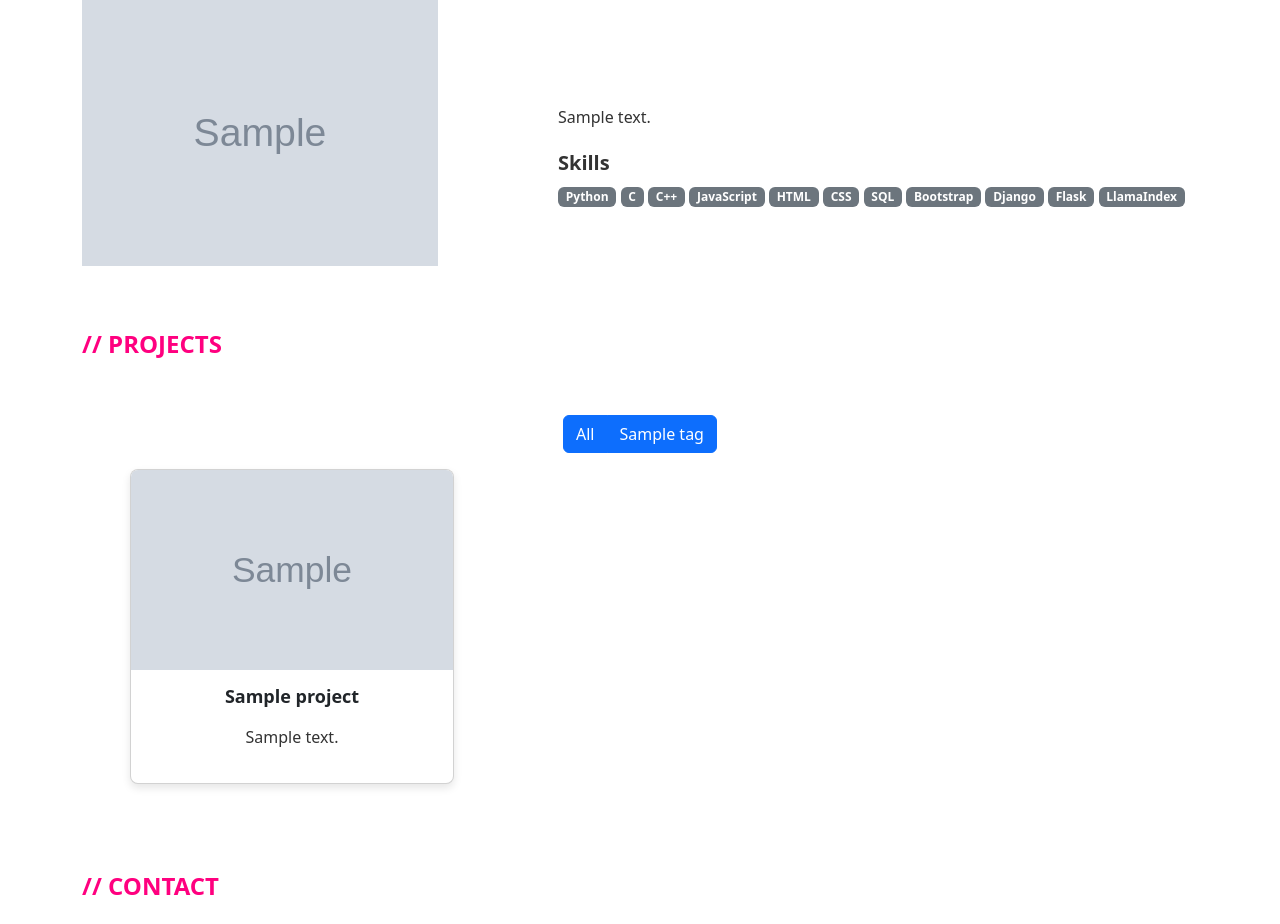
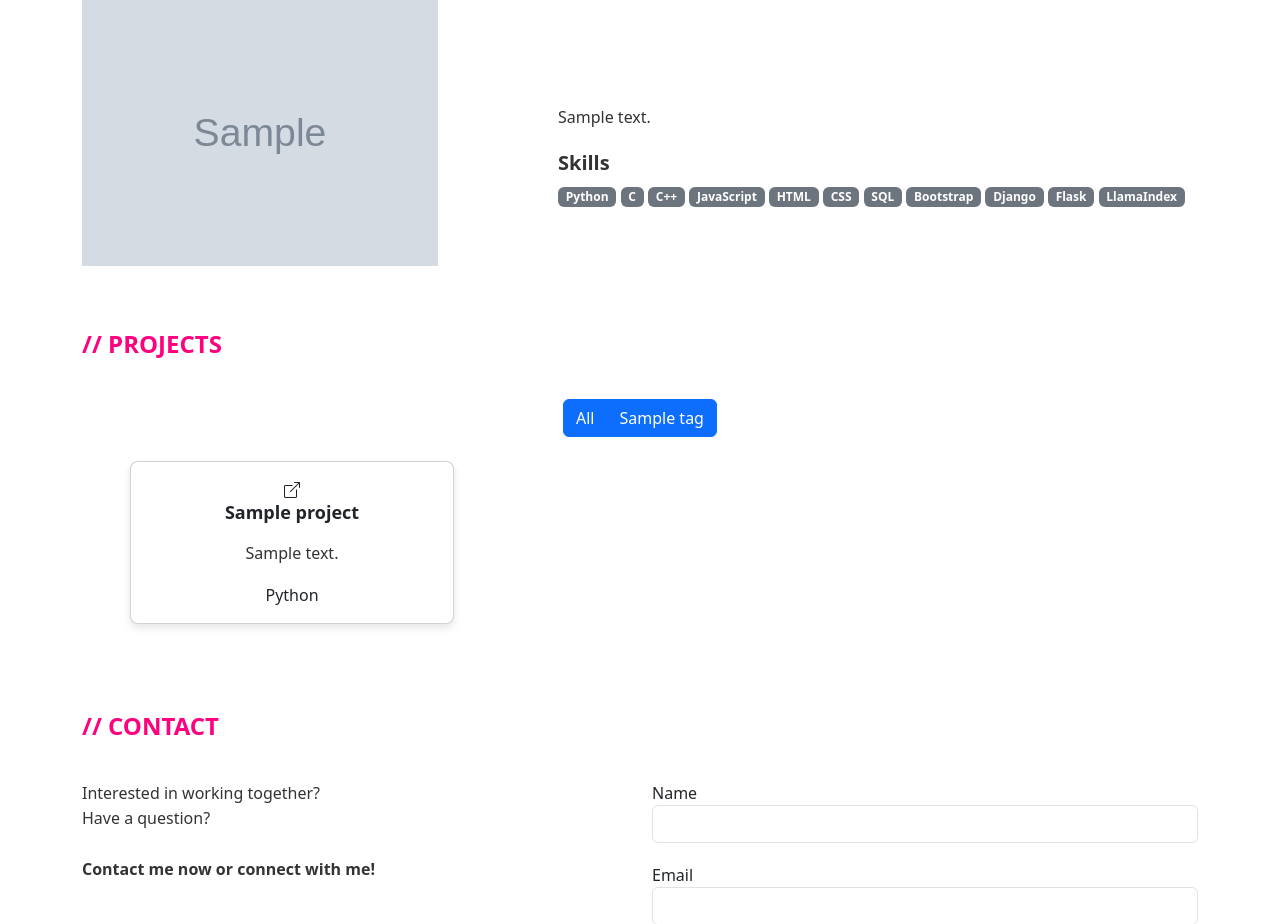
Before and after one commit to tiziaco/portfolio-website, a Django app: page / in a window 1280 px wide. Shown: the part 934-1858 px from the top of the page. Run offline with Django 5.2, Linux system fonts and the light colour scheme; data comes from the database, SQL or seed files in the repository; tables that the repository leaves empty hold one stand-in row (values such as "Sample post"); grey boxes marked "Sample" are stand-in pictures.

Commit message:
modify project cards

```diff
--- a/portfolio/main/templates/components/projects.html
+++ b/portfolio/main/templates/components/projects.html
@@ -5,7 +5,7 @@
 
 			<h2 class="section-title">// PROJECTS</h2>
 
-			<div class="container d-flex align-items-center justify-content-center py-3">
+			<div class="container d-flex align-items-center justify-content-center pb-4">
 				<div class="btn-group filter-buttons" role="group">
 					<!-- Loop through tags and render each tag button -->
 					<button type="button" class="btn btn-primary tag" data-tag="all">All</button>
@@ -25,12 +25,20 @@
 		<div class="col">
 			<a href="{% url 'project_detail' project.slug %}" class="card-link-no-underline">
 				<div class="card project-card mb-4 rounded-3" data-tags="{{ project.tags.all|join:', '|lower }}">
-					<img src="{{ project.card_img.image.url }}" class="card-img-top" alt="Project Image">
+					<!-- <img src="{{ project.card_img.image.url }}" class="card-img-top" alt="Project Image"> -->
 					<div class="card-body">
+						<div class="icon-container">
+							<i class="bi bi-box-arrow-up-right"></i>
+						</div>
 						<h5 class="card-title">{{ project.title }}</h5>
 						<p class="card-description">
 							{{ project.description }}
 						</p>
+						<div class="stack-container">
+							{% for stack in project.stack.all %}
+								<span class="stack-span">{{ stack.name }}</span>
+							{% endfor %}
+						</div>
 					</div>
 				</div>
 			</a>
```
